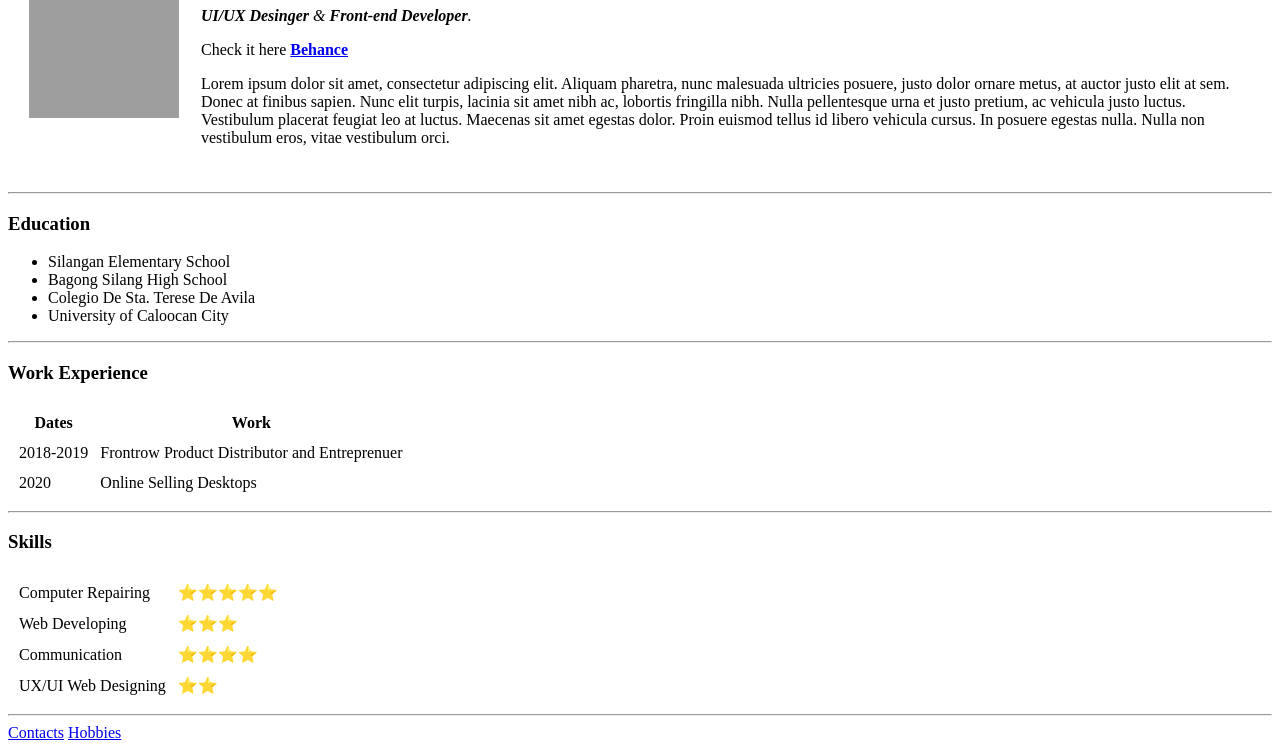
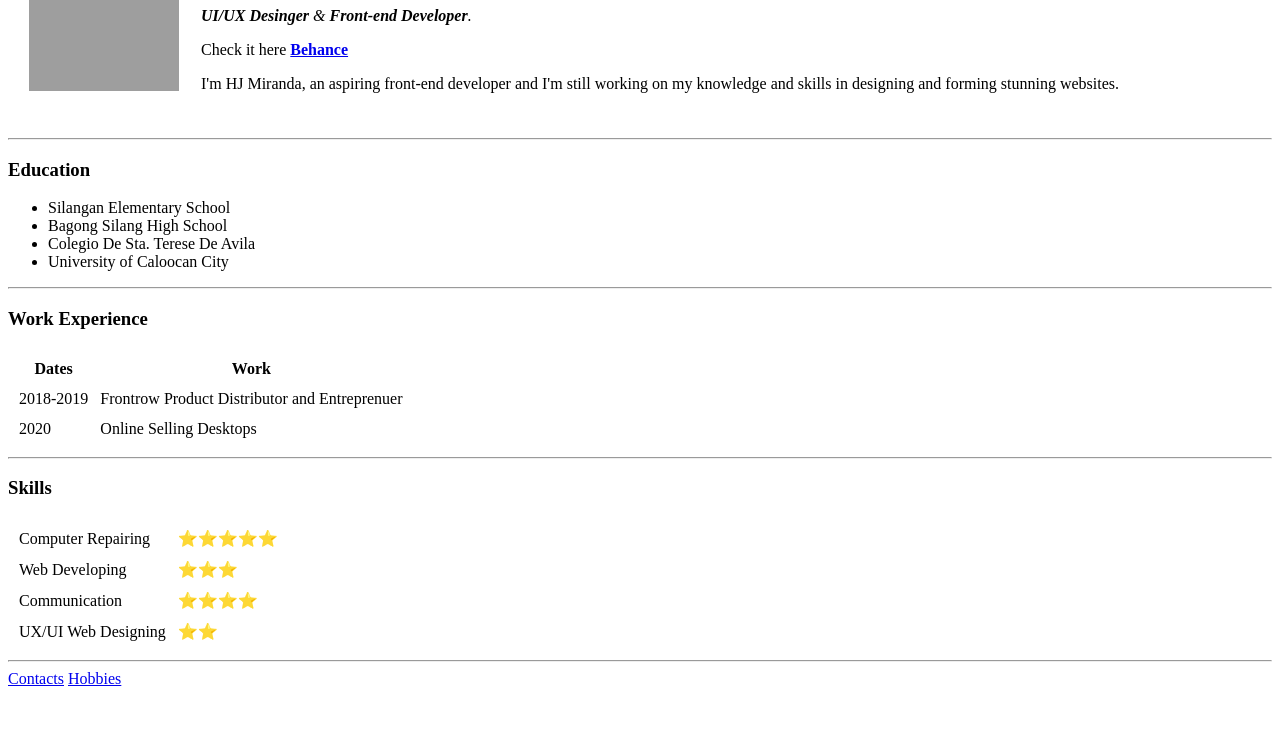
Before and after one commit to Dxdiag14/cv, a plain HTML site: page index.html in a window 1280 px wide. Shown: the part 102-852 px from the top of the page. After the commit the page ends 800 px from the top, so only its background shows below. Drawn offline with Linux system fonts and the light colour scheme; grey boxes are pictures that could not be loaded.

Commit message:
Some changes into index.html

```diff
--- a/index.html
+++ b/index.html
@@ -14,11 +14,7 @@
         <h1>HJ Miranda</h1>
         <p><em><strong>UI/UX Desinger</strong> & <strong>Front-end Developer</strong>.</em></p>
         <p>Check it here <strong><a href="https://www.behance.net/hjmiranda">Behance</a></strong></p>
-        <p>Lorem ipsum dolor sit amet, consectetur adipiscing elit. Aliquam pharetra, nunc malesuada ultricies posuere, justo dolor ornare metus, at auctor justo elit at sem. Donec at finibus sapien. Nunc elit turpis, lacinia sit amet nibh ac,
-          lobortis
-          fringilla nibh. Nulla pellentesque urna et justo pretium, ac vehicula justo luctus. Vestibulum placerat feugiat leo at luctus. Maecenas sit amet egestas dolor. Proin euismod tellus id libero vehicula cursus. In posuere egestas nulla. Nulla
-          non
-          vestibulum eros, vitae vestibulum orci. </p>
+        <p>I'm HJ Miranda, an aspiring front-end developer and I'm still working on my knowledge and skills in designing and forming stunning websites.</p>
       </td>
     </tr>
   </table>
```
